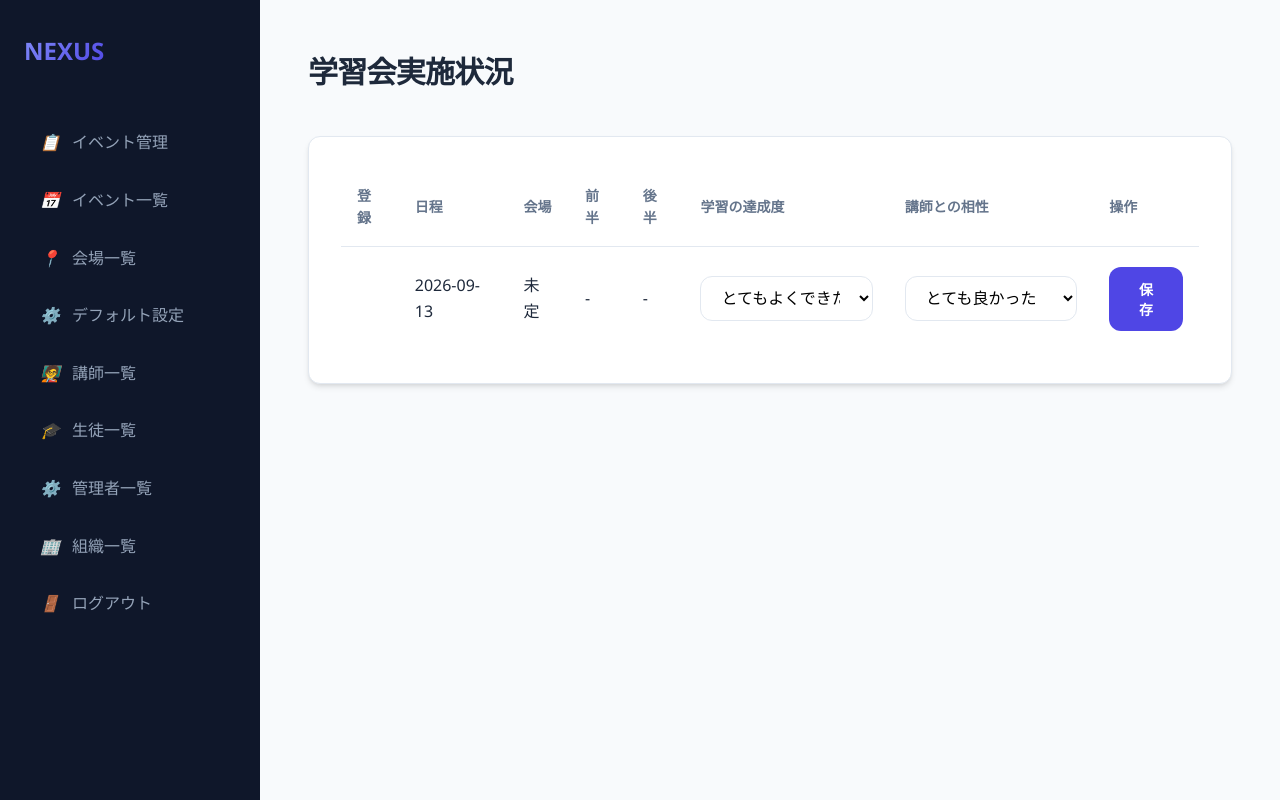
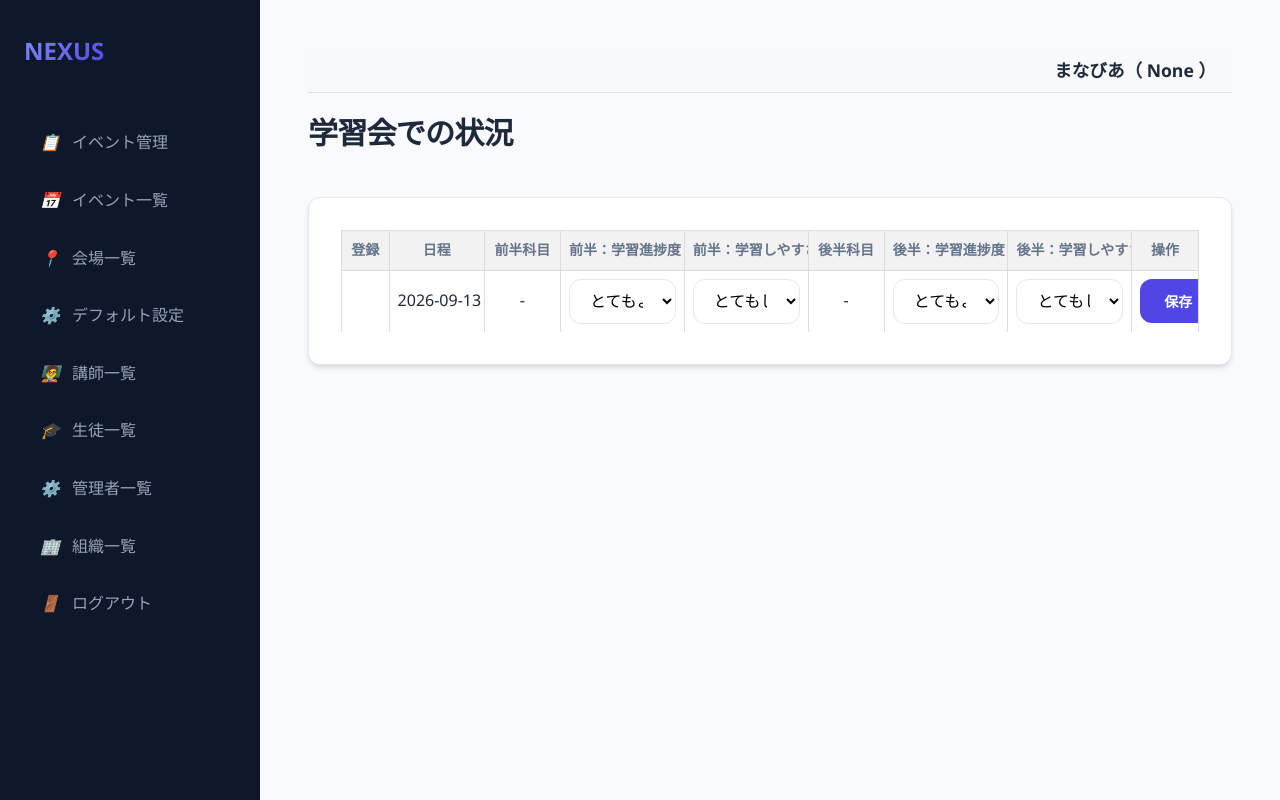
Before and after one commit to plainpine/NEXUS, a Flask app: page /post_study_session in a window 1280 px wide. Run offline with Flask 3, Linux system fonts and the light colour scheme; a user stored in the database is signed in; data comes from the database, SQL or seed files in the repository; both versions use the stored data as it was after the commit.

Commit message:
学習会評価

```diff
--- a/app.py
+++ b/app.py
@@ -3,12 +3,8 @@
 from functools import wraps
 from datetime import datetime
 from sqlalchemy import inspect, text
-from models import db, Teacher, Student, MatchResult, AdjustedMatch, User, Event, Config, EventAttendance, Organization, Venue
+from models import db, Teacher, Student, MatchResult, AdjustedMatch, User, Event, Config, EventAttendance, Organization, Venue, TeacherEvaluation, StudentEvaluation
 from matching import simulated_annealing
-from reportlab.pdfgen import canvas
-from reportlab.lib.pagesizes import A4
-from reportlab.pdfbase import pdfmetrics
-from reportlab.pdfbase.ttfonts import TTFont
 import os
 
 app = Flask(__name__)
@@ -1338,8 +1334,15 @@
     user = User.query.get(session['user_id'])
     org_id = user.organization_id
 
-    # 実施後の学習会イベントを取得
-    events = Event.query.filter(Event.organization_id == org_id, Event.name == '学習会', Event.status == '実施後').order_by(Event.date.desc()).all()
+    # 共通のベースクエリ
+    query = Event.query.filter(Event.organization_id == org_id, Event.name == '学習会', Event.status == '実施後')
+
+    # 生徒の場合は出席しているイベントのみ抽出
+    if user.student_record:
+        attended_event_ids = [a.event_id for a in EventAttendance.query.filter_by(user_id=user.id, attend=True).all()]
+        query = query.filter(Event.id.in_(attended_event_ids))
+
+    events = query.order_by(Event.date.desc()).all()
 
     attendances = EventAttendance.query.filter(EventAttendance.user_id == user.id, EventAttendance.event_id.in_([e.id for e in events])).all()
     attendance_map = {a.event_id: a for a in attendances}
@@ -1351,22 +1354,29 @@
 @login_required
 def post_study_session_save():
     event_id = request.form.get('event_id')
-    user_id = session['user_id']
-    achievement = request.form.get('achievement')
-    compatibility = request.form.get('compatibility')
+    student_id = Student.query.filter_by(user_id=session['user_id']).first().id
 
-    attendance = EventAttendance.query.filter_by(event_id=event_id, user_id=user_id).first()
-    if not attendance:
-        # この画面では既存の出席レコードに対して保存するため、存在しない場合はエラー
-        flash('出席データが見つかりません。', 'error')
-        return redirect(url_for('post_study_session'))
+    # 前半・後半それぞれの評価を保存
+    for sub in ['前半', '後半']:
+        achievement = request.form.get(f'achievement_{sub}')
+        learnability = request.form.get(f'learnability_{sub}')
 
-    attendance.achievement = achievement
-    attendance.compatibility = compatibility
-    attendance.updated_by = 'user'
+        # 該当する講師IDをTeacherEvaluationから取得
+        t_eval = TeacherEvaluation.query.filter_by(event_id=event_id, student_id=student_id, subject_type=sub).first()
+        teacher_id = t_eval.teacher_id if t_eval else None
+
+        if teacher_id:
+            eval = StudentEvaluation.query.filter_by(event_id=event_id, teacher_id=teacher_id, student_id=student_id, subject_type=sub).first()
+            if not eval:
+                eval = StudentEvaluation(event_id=event_id, teacher_id=teacher_id, student_id=student_id, subject_type=sub)
+                db.session.add(eval)
+
+            eval.achievement = int(achievement)
+            eval.learnability = int(learnability)
+            eval.registered_by = 'student' # 生徒による登録
 
     db.session.commit()
-    flash('学習会実施状況を保存しました')
+    flash('学習会実績を保存しました')
     return redirect(url_for('post_study_session'))
 
 # 設定一覧
@@ -1390,5 +1400,146 @@
     saved = request.args.get('saved', False)
     return render_template('settings.html', configs=configs, saved=saved)
 
+# 評価関連
+@app.route('/evaluation/teacher', methods=['GET', 'POST'])
+@login_required
+@admin_required
+def evaluation_teacher():
+    event_id = session.get('selected_event_id')
+    if not event_id:
+        return redirect(url_for('event_select'))
+
+    # 評価ラベル定義
+    achievement_map = {'4': 'とてもよくできた', '3': 'よくできた', '2': 'あまりできなかった', '1': 'できなかった'}
+    teachability_map = {'4': 'とても教えやすい', '3': '教えやすい', '2': 'あまり教えやすくない', '1': '教えやすくない'}
+
+    # 出席している講師のみ取得
+    attendances = EventAttendance.query.filter_by(event_id=event_id, attend=True).all()
+    teacher_user_ids = [a.user_id for a in attendances if User.query.get(a.user_id) and User.query.get(a.user_id).teacher_record]
+    participating_teachers = Teacher.query.filter(Teacher.user_id.in_(teacher_user_ids)).order_by(Teacher.name).all()
+
+    matches = AdjustedMatch.query.filter_by(event_id=event_id).all()
+    if not matches:
+        matches = MatchResult.query.filter_by(event_id=event_id).all()
+
+    if request.method == 'POST':
+        for key, value in request.form.items():
+            if key.startswith('achievement_') or key.startswith('teachability_'):
+                # achievement_studentId_teacherId_sub
+                _, student_id, teacher_id, sub = key.split('_')
+
+                # 新しい値をPOSTデータから取得 (講師変更に対応)
+                selected_teacher_id = int(request.form.get(f'teacher_{student_id}_{sub}'))
+
+                eval = TeacherEvaluation.query.filter_by(event_id=event_id, teacher_id=selected_teacher_id, student_id=student_id, subject_type=sub).first()
+                if not eval:
+                    eval = TeacherEvaluation(event_id=event_id, teacher_id=selected_teacher_id, student_id=student_id, subject_type=sub)
+                    db.session.add(eval)
+
+                if key.startswith('achievement_'):
+                    eval.achievement = int(value)
+                else:
+                    eval.teachability = int(value)
+        db.session.commit()
+        flash('評価を保存しました')
+        return redirect(url_for('evaluation_teacher'))
+
+    # 生徒単位でデータを集約
+    data_map = {}
+    for m in matches:
+        if m.student_id not in data_map:
+            data_map[m.student_id] = {
+                'student': Student.query.get(m.student_id),
+                'evals': {'前半': None, '後半': None},
+                'teachers': {'前半': m.teacher_id, '後半': m.teacher_id} # デフォルト
+            }
+
+        # 評価取得
+        for sub in ['前半', '後半']:
+            eval = TeacherEvaluation.query.filter_by(event_id=event_id, teacher_id=m.teacher_id, student_id=m.student_id, subject_type=sub).first()
+            if eval:
+                data_map[m.student_id]['evals'][sub] = eval
+                data_map[m.student_id]['teachers'][sub] = eval.teacher_id
+
+    # ソート用にリスト化
+    data = list(data_map.values())
+    # 前半担当講師の氏名でソート
+    data.sort(key=lambda x: Teacher.query.get(x['teachers']['前半']).name if x['teachers']['前半'] else "")
+
+    return render_template('evaluation_teacher.html', data=data, teachers=participating_teachers,
+                           achievement_map=achievement_map, teachability_map=teachability_map)
+
+@app.route('/evaluation/student', methods=['GET', 'POST'])
+@login_required
+@admin_required
+def evaluation_student():
+    event_id = session.get('selected_event_id')
+    if not event_id:
+        return redirect(url_for('event_select'))
+
+    # 評価ラベル定義
+    achievement_map = {'4': 'とてもよくできた', '3': 'よくできた', '2': 'あまりできなかった', '1': 'できなかった'}
+    learnability_map = {'4': 'とても学習しやすい', '3': '学習しやすい', '2': 'あまり学習しやすくない', '1': '学習しやすくない'}
+
+    matches = AdjustedMatch.query.filter_by(event_id=event_id).all()
+    if not matches:
+        matches = MatchResult.query.filter_by(event_id=event_id).all()
+
+    if request.method == 'POST':
+        # 個別保存処理
+        student_id = int(request.form.get('student_id'))
+
+        # 評価保存ロジック
+        for sub in ['前半', '後半']:
+            # 該当する講師IDをTeacherEvaluationから取得
+            t_eval = TeacherEvaluation.query.filter_by(event_id=event_id, student_id=student_id, subject_type=sub).first()
+            teacher_id = t_eval.teacher_id if t_eval else None
+
+            if teacher_id:
+                eval = StudentEvaluation.query.filter_by(event_id=event_id, teacher_id=teacher_id, student_id=student_id, subject_type=sub).first()
+                if not eval:
+                    eval = StudentEvaluation(event_id=event_id, teacher_id=teacher_id, student_id=student_id, subject_type=sub)
+                    db.session.add(eval)
+
+                eval.achievement = int(request.form.get(f'achievement_{sub}'))
+                eval.learnability = int(request.form.get(f'learnability_{sub}'))
+                eval.registered_by = 'admin' # 管理者による保存
+
+        db.session.commit()
+        flash(f'生徒ID: {student_id} の評価を保存しました')
+        return redirect(url_for('evaluation_student'))
+
+    # 生徒単位でデータを集約
+    data_map = {}
+    for m in matches:
+        if m.student_id not in data_map:
+            data_map[m.student_id] = {
+                'student': Student.query.get(m.student_id),
+                'evals': {'前半': None, '後半': None},
+                'teachers': {'前半': None, '後半': None},
+                'registered_by': None
+            }
+
+        # 評価と講師を取得
+        for sub in ['前半', '後半']:
+            t_eval = TeacherEvaluation.query.filter_by(event_id=event_id, student_id=m.student_id, subject_type=sub).first()
+            if t_eval:
+                data_map[m.student_id]['teachers'][sub] = Teacher.query.get(t_eval.teacher_id)
+                eval = StudentEvaluation.query.filter_by(event_id=event_id, teacher_id=t_eval.teacher_id, student_id=m.student_id, subject_type=sub).first()
+                data_map[m.student_id]['evals'][sub] = eval
+                if eval and eval.registered_by:
+                    data_map[m.student_id]['registered_by'] = eval.registered_by
+            else:
+                # データがない場合はマッチング結果から取得
+                data_map[m.student_id]['teachers'][sub] = Teacher.query.get(m.teacher_id)
+
+    # ソート用にリスト化
+    data = list(data_map.values())
+    # 生徒名順でソート
+    data.sort(key=lambda x: x['student'].name)
+
+    return render_template('evaluation_student.html', data=data,
+                           achievement_map=achievement_map, learnability_map=learnability_map)
+
 if __name__ == '__main__':
     app.run(debug=True)
--- a/requirements.txt
+++ b/requirements.txt
@@ -1,5 +1,9 @@
 Flask==3.1.3
 Flask-SQLAlchemy==3.1.1
+SQLAlchemy==2.0.49
 openjij==0.11.6
-SQLAlchemy==2.0.49
+pandas==3.0.6
+openpyxl==3.1.5
 Werkzeug==3.1.8
+blinker==1.9.0
+colorama==0.4.6
--- a/templates/base.html
+++ b/templates/base.html
@@ -27,6 +27,14 @@
             <i>⚙️</i> デフォルト設定
         </a>
 
+        {% if session.get('selected_event_name', '')|trim == '学習会' and session.get('selected_event_status', '')|trim == '実施後' %}
+        <a href="/evaluation/teacher" class="nav-item {{ 'active' if request.path == '/evaluation/teacher' }}">
+            <i>🧑‍🏫</i> 講師評価
+        </a>
+        <a href="/evaluation/student" class="nav-item {{ 'active' if request.path == '/evaluation/student' }}">
+            <i>🎓</i> 生徒評価
+        </a>
+        {% else %}
         <a href="/teachers" class="nav-item {{ 'active' if request.path == '/teachers' }}">
             <i>🧑‍🏫</i> 講師一覧
         </a>
@@ -44,6 +52,7 @@
             <i>🛠️</i> マッチング調整
         </a>
         {% endif %}
+        {% endif %}
         {% if current_user.is_super_admin %}
         <a href="/users" class="nav-item {{ 'active' if request.path == '/users' }}">
             <i>⚙️</i> 管理者一覧
@@ -58,7 +67,7 @@
             <i>👤</i> 出席確認
         </a>
         <a href="{{ url_for('post_study_session') }}" class="nav-item {{ 'active' if request.path == '/post_study_session' }}">
-            <i>🎓</i> 学習会実施
+            <i>🎓</i> 学習会実績
         </a>
         <a href="{{ url_for('student_edit', id=current_user.student_record.id) }}" class="nav-item {{ 'active' if request.path == url_for('student_edit', id=current_user.student_record.id) }}">
             <i>👤</i> プロフィール
@@ -66,9 +75,6 @@
         {% elif current_user.teacher_record %}
         <a href="{{ url_for('teacher_dashboard') }}" class="nav-item {{ 'active' if request.path == '/teacher/dashboard' }}">
             <i>👤</i> 出席確認
-        </a>
-        <a href="{{ url_for('post_study_session') }}" class="nav-item {{ 'active' if request.path == '/post_study_session' }}">
-            <i>🎓</i> 学習会実施
         </a>
         <a href="{{ url_for('teacher_edit', id=current_user.teacher_record.id) }}" class="nav-item {{ 'active' if request.path == url_for('teacher_edit', id=current_user.teacher_record.id) }}">
             <i>👤</i> プロフィール
@@ -81,6 +87,21 @@
 </aside>
 
 <main class="main-content">
+    {% if current_user %}
+    <div style="background-color: #f8f9fa; padding: 0.5rem 1rem; margin-bottom: 1rem; border-bottom: 1px solid #dee2e6; text-align: right; font-size: 1.1rem; font-weight: bold;">
+        {{ current_user.organization.name if current_user.organization else '組織なし' }}（
+        {% if current_user.name %}
+            {{ current_user.name }}
+        {% elif current_user.teacher_record %}
+            {{ current_user.teacher_record.name }}
+        {% elif current_user.student_record %}
+            {{ current_user.student_record.name }}
+        {% else %}
+            {{ current_user.username }}
+        {% endif %}
+        ）
+    </div>
+    {% endif %}
     {% with messages = get_flashed_messages() %}
       {% if messages %}
         {% for message in messages %}
--- a/templates/post_study_session.html
+++ b/templates/post_study_session.html
@@ -1,66 +1,100 @@
 {% extends "base.html" %}
 
 {% block content %}
+<style>
+    .evaluation-table {
+        width: 100%;
+        table-layout: fixed;
+        border-collapse: collapse;
+    }
+    .evaluation-table th, .evaluation-table td {
+        padding: 8px;
+        border: 1px solid #ddd;
+        text-align: center;
+        overflow: hidden;
+        white-space: nowrap;
+    }
+    .evaluation-table th {
+        background-color: #f2f2f2;
+    }
+</style>
+
 <div class="header">
-    <h1>学習会実施状況</h1>
+    <h1>学習会での状況</h1>
 </div>
 
 <div class="card">
     <div class="table-container">
-        <table>
+        <form action="{{ url_for('post_study_session_save') }}" method="post">
+            <table class="evaluation-table">
                 <thead>
                     <tr>
-                    <th>登録</th>
-                    <th>日程</th>
-                    <th>会場</th>
-                    <th>前半</th>
-                    <th>後半</th>
-                    <th>学習の達成度</th>
-                    <th>{{ '生徒との相性' if is_teacher else '講師との相性' }}</th>
-                    <th>操作</th>
+                        <th style="width: 5%;">登録</th>
+                        <th style="width: 10%;">日程</th>
+                        <th style="width: 8%;">前半科目</th>
+                        <th style="width: 13%;">前半：学習進捗度</th>
+                        <th style="width: 13%;">前半：学習しやすさ</th>
+                        <th style="width: 8%;">後半科目</th>
+                        <th style="width: 13%;">後半：学習進捗度</th>
+                        <th style="width: 13%;">後半：学習しやすさ</th>
+                        <th style="width: 7%;">操作</th>
                     </tr>
                 </thead>
                 <tbody>
                     {% for event in events %}
                     {% set attendance = attendance_map.get(event.id) %}
                     <tr>
-                    <form action="{{ url_for('post_study_session_save') }}" method="post">
                         <input type="hidden" name="event_id" value="{{event.id}}">
                         <td>
-                            {% if attendance and attendance.achievement and attendance.compatibility %}
+                            {% if attendance and attendance.updated_by %}
                                 {% if attendance.updated_by == 'user' %}★
                                 {% elif attendance.updated_by == 'admin' %}☆
                                 {% endif %}
                             {% endif %}
                         </td>
                         <td>{{ event.date.strftime('%Y-%m-%d') }}</td>
-                        <td>{{ attendance.venue.name if attendance and attendance.venue else '未定' }}</td>
                         <td>{{ attendance.subject1 if attendance else '-' }}</td>
-                        <td>{{ attendance.subject2 if attendance else '-' }}</td>
                         <td>
-                            <select name="achievement">
-                                <option value="4" {{ 'selected' if attendance and attendance.achievement == 4 }}>とてもよくできた</option>
-                                <option value="3" {{ 'selected' if attendance and attendance.achievement == 3 }}>できた</option>
-                                <option value="2" {{ 'selected' if attendance and attendance.achievement == 2 }}>あまりできなかった</option>
-                                <option value="1" {{ 'selected' if attendance and attendance.achievement == 1 }}>できなかった</option>
+                            <select name="achievement_前半">
+                                <option value="4">とてもよくできた</option>
+                                <option value="3">よくできた</option>
+                                <option value="2">あまりできなかった</option>
+                                <option value="1">できなかった</option>
                             </select>
                         </td>
                         <td>
-                            <select name="compatibility">
-                                <option value="4" {{ 'selected' if attendance and attendance.compatibility == 4 }}>とても良かった</option>
-                                <option value="3" {{ 'selected' if attendance and attendance.compatibility == 3 }}>良かった</option>
-                                <option value="2" {{ 'selected' if attendance and attendance.compatibility == 2 }}>あまり良くなかった</option>
-                                <option value="1" {{ 'selected' if attendance and attendance.compatibility == 1 }}>良くなかった</option>
+                            <select name="learnability_前半">
+                                <option value="4">とてもしやすい</option>
+                                <option value="3">しやすい</option>
+                                <option value="2">あまりしやすくない</option>
+                                <option value="1">しにくい</option>
+                            </select>
+                        </td>
+                        <td>{{ attendance.subject2 if attendance else '-' }}</td>
+                        <td>
+                            <select name="achievement_後半">
+                                <option value="4">とてもよくできた</option>
+                                <option value="3">よくできた</option>
+                                <option value="2">あまりできなかった</option>
+                                <option value="1">できなかった</option>
+                            </select>
+                        </td>
+                        <td>
+                            <select name="learnability_後半">
+                                <option value="4">とてもしやすい</option>
+                                <option value="3">しやすい</option>
+                                <option value="2">あまりしやすくない</option>
+                                <option value="1">しにくい</option>
                             </select>
                         </td>
                         <td>
                             <button type="submit" class="btn btn-primary">保存</button>
                         </td>
-                    </form>
                     </tr>
                     {% endfor %}
                 </tbody>
             </table>
+        </form>
     </div>
 </div>
 {% endblock %}
```
Also changed, not shown: models.py (+19 -0 lines), templates/evaluation_student.html (added, +109 -0 lines), templates/evaluation_teacher.html (added, +107 -0 lines), templates/students.html (+0 -22 lines), templates/teachers.html (+0 -22 lines), instance/database.db. Lines whose indentation alone changed are shown as unchanged.
